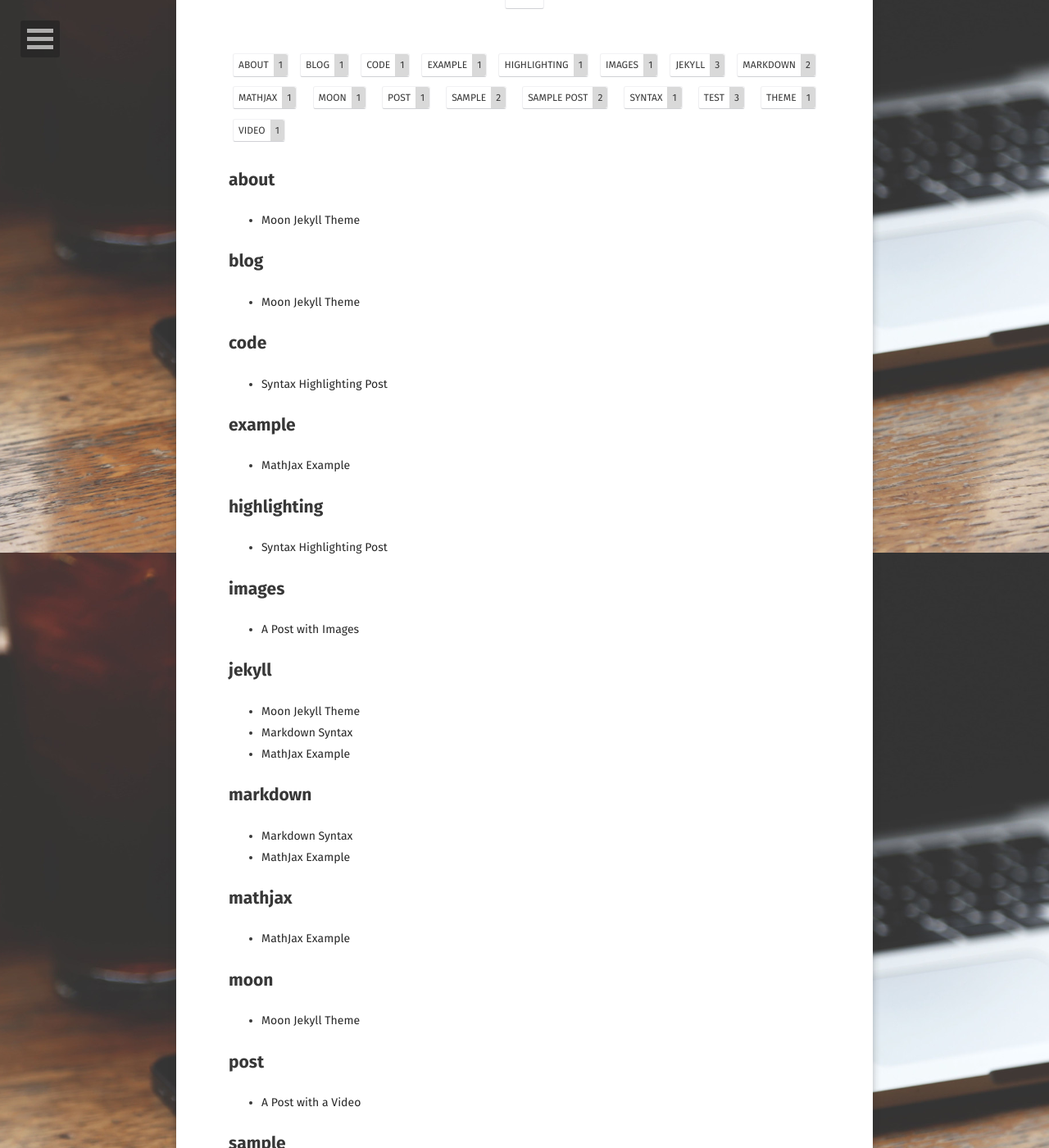
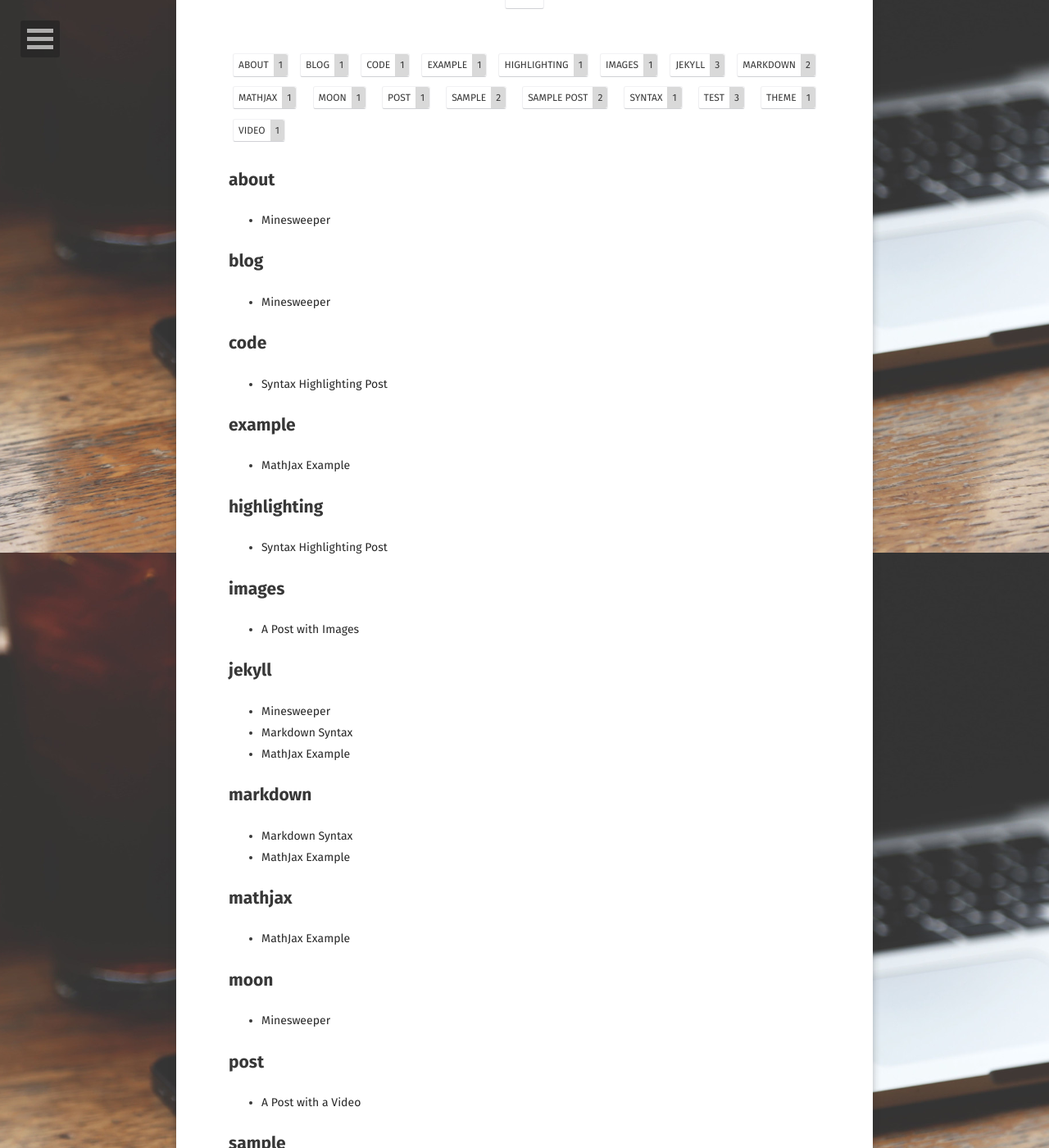
Before and after one commit to aliceetan/aliceetan.github.io, a Jekyll site: the page built from tags/index.html, in a window 1280 px wide and 1400 px high, scrolled down 226 px. Shown: the whole window at 82% size. Built offline with Jekyll 4.4.1, drawn with Linux system fonts in a browser that asks for light colours; some web fonts are replaced; some of the changed text lies outside the part shown.

Commit message:
Update 2016-03-21-moon-theme.md

```diff
--- a/_posts/2016-03-21-moon-theme.md
+++ b/_posts/2016-03-21-moon-theme.md
@@ -1,6 +1,6 @@
 ---
 layout: post
-title:  "Moon Jekyll Theme"
+title:  "Minesweeper"
 date:   2016-04-06
 excerpt: "Minimal, one column Jekyll theme for your blog."
 project: true
```
